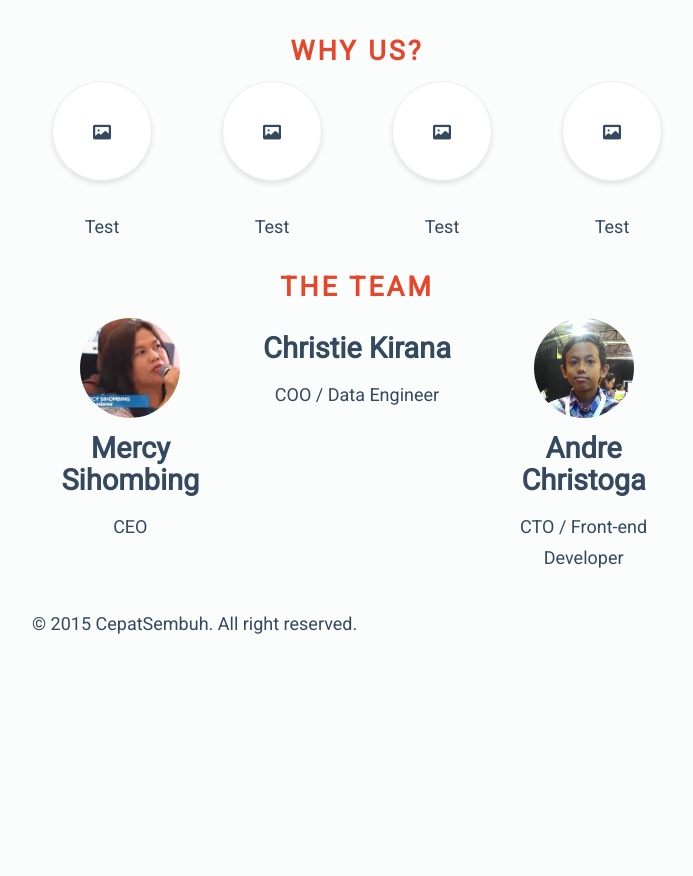
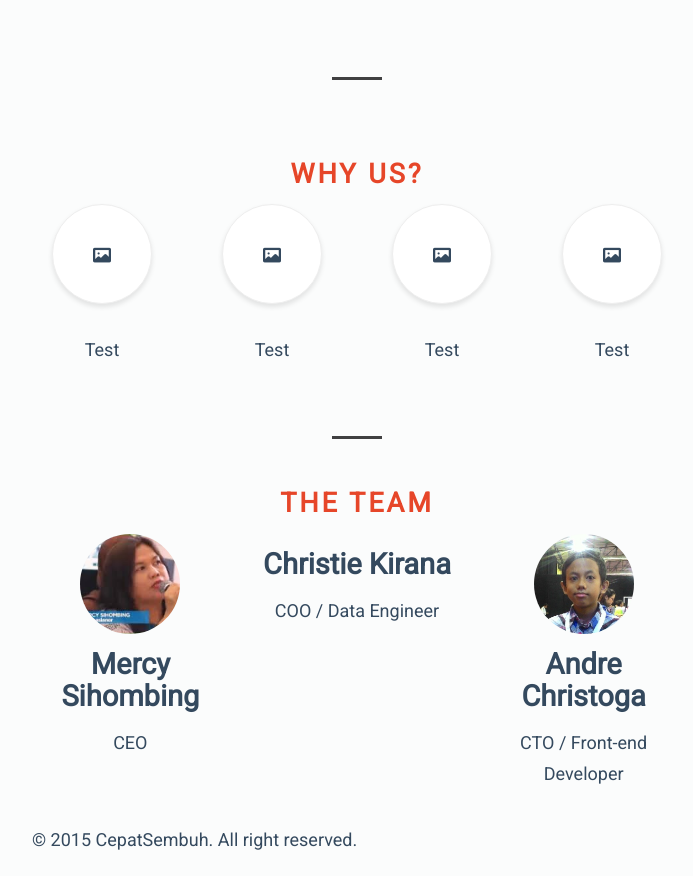
Before and after one commit to cepatsembuh/cepatsembuh.github.io, a website: page index.html in a window 1280 px wide. Shown: the part 1107-1983 px from the top of the page, without its empty margins (283-976 px from the left). Before the commit the page ends 1767 px from the top, so only its background shows below. Drawn offline with Linux system fonts and the light colour scheme.

Commit message:
Line style

```diff
--- a/css/style.css
+++ b/css/style.css
@@ -95,3 +95,12 @@ body {
 .container .credit {
   margin: 20px 0;
 }
+
+.line {
+  content: '';
+  display: block;
+  width: 50px;
+  margin: 70px auto 50px;
+  background-color: #404041;
+  height: 3px;
+}
```
